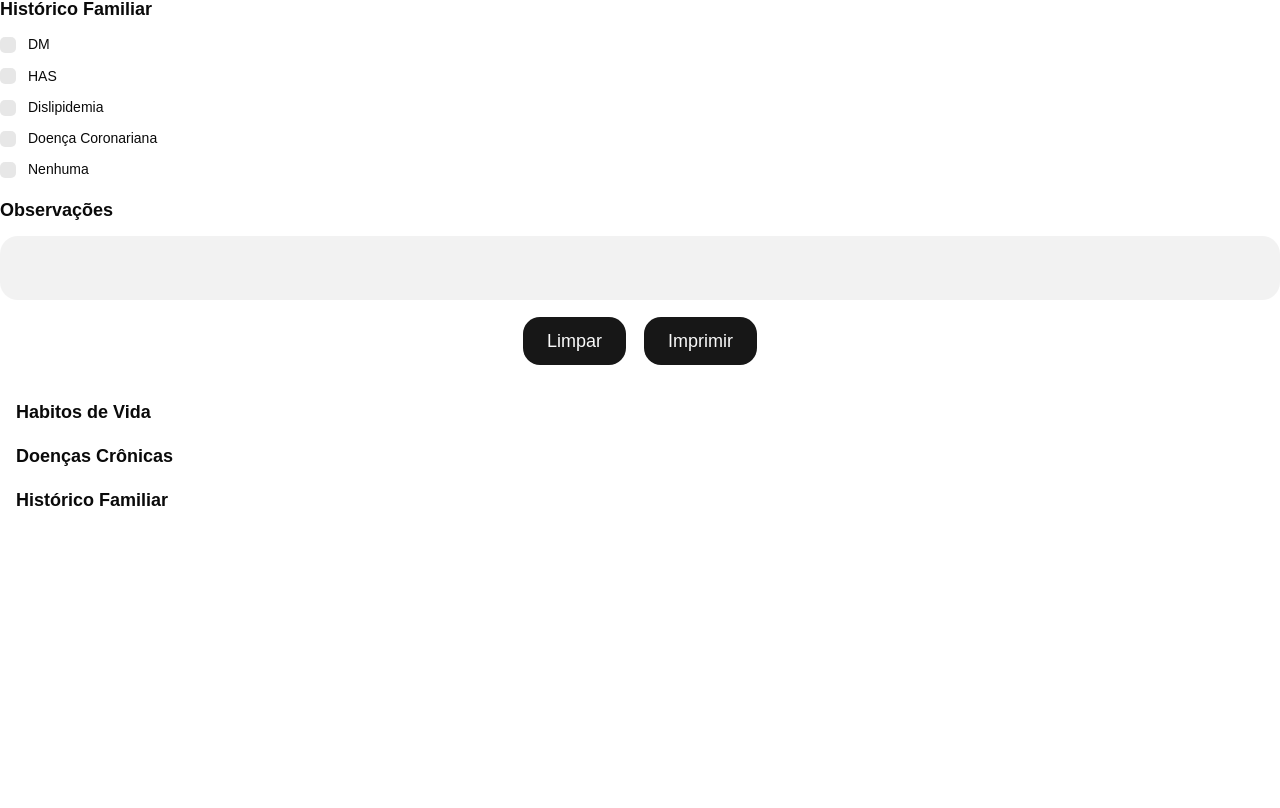
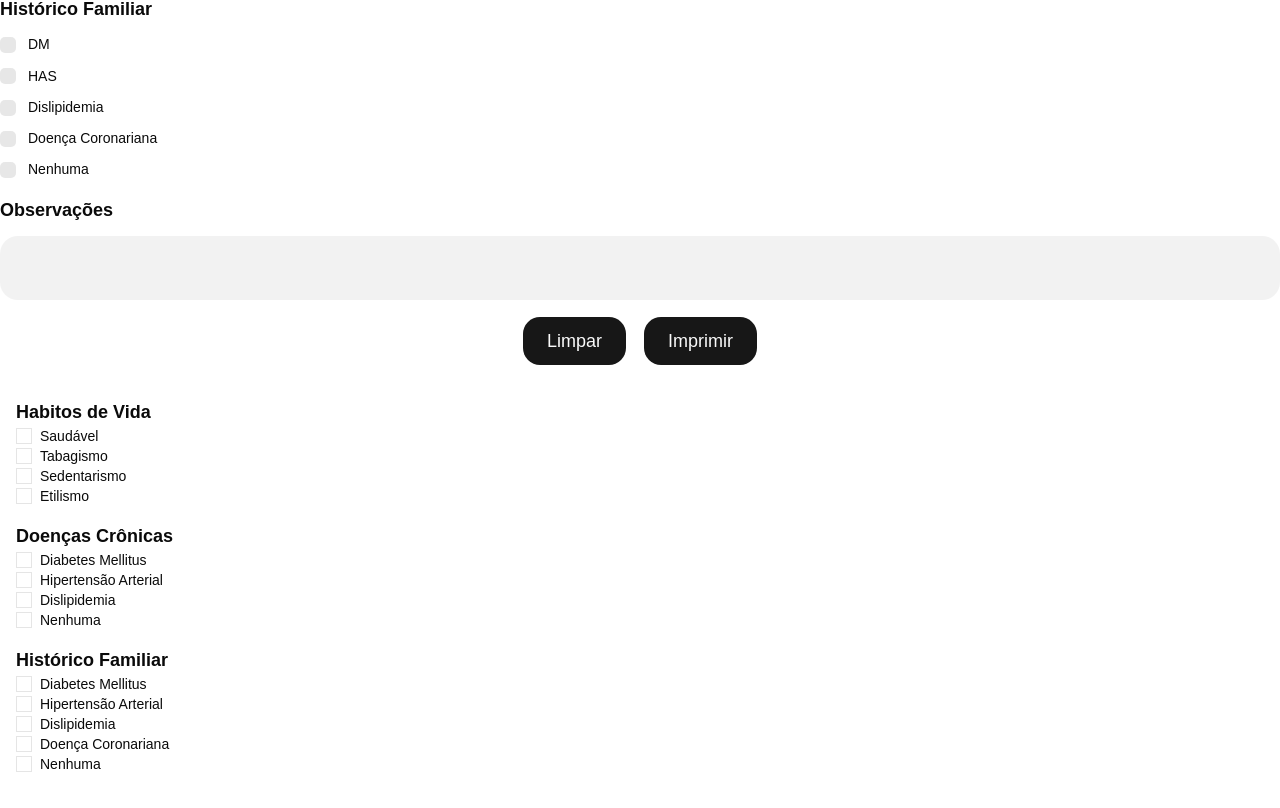
Before and after one commit to nicholasPimenta/clinica-dashboard, a React (Vite) app: page / in a window 1280 px wide. Shown: the part 580-1388 px from the top of the page. Built offline with nearby package versions, Linux system fonts and the light colour scheme.

Commit message:
add printable checkbox indicators

```diff
--- a/src/components/print/PrintPreview.tsx
+++ b/src/components/print/PrintPreview.tsx
@@ -1,35 +1,55 @@
 interface Habitos {
-    habitosSaudaveis: boolean;
-    tabagismo: boolean;
-    sedentarismo: boolean;
-    etilismo: boolean;
+  habitosSaudaveis: boolean
+  tabagismo: boolean
+  sedentarismo: boolean
+  etilismo: boolean
 }
 
 interface HistoricoCronico {
-    dm: boolean;
-    has: boolean;
-    dislipidemia: boolean;
-    nenhuma: boolean;
+  dm: boolean
+  has: boolean
+  dislipidemia: boolean
+  nenhuma: boolean
 }
 
 interface HistoricoFamiliar {
-    dm: boolean;
-    has: boolean;
-    dislipidemia: boolean;
-    coronariana: boolean;
-    nenhuma: boolean;
+  dm: boolean
+  has: boolean
+  dislipidemia: boolean
+  coronariana: boolean
+  nenhuma: boolean
+}
+
+interface PrintOptionProps {
+  label: string
+  checked: boolean
 }
 
 interface PrintPreviewProps {
-    obs: string;
-    exameSelecionado: string | null;
-    habitos: Habitos;
-    historicoCronico: HistoricoCronico;
-    historicoFamiliar: HistoricoFamiliar;
+  obs: string
+  exameSelecionado: string | null
+  habitos: Habitos
+  historicoCronico: HistoricoCronico
+  historicoFamiliar: HistoricoFamiliar
 }
 
-const PrintPreview = ({obs, exameSelecionado, habitos, historicoCronico, historicoFamiliar}: PrintPreviewProps) => (
-    <div className="w-[210mm] min-h-[297mm] bg-white p-4">
+const PrintOption = ({ label, checked }: PrintOptionProps) => (
+  <div className="flex items-center gap-2">
+    <span className="flex h-4 w-4 items-center justify-center border text-sm">
+      {checked ? "✓" : ""}
+    </span>
+    <span className="text-sm">{label}</span>
+  </div>
+)
+
+const PrintPreview = ({
+  obs,
+  exameSelecionado,
+  habitos,
+  historicoCronico,
+  historicoFamiliar,
+}: PrintPreviewProps) => (
+  <div className="min-h-[297mm] w-[210mm] bg-white p-4">
     {obs}
     {exameSelecionado && (
       <div className="mt-4">
@@ -40,32 +60,32 @@ const PrintPreview = ({obs, exameSelecionado, habitos, historicoCronico, histori
     {habitos && (
       <div className="mt-4">
         <h2 className="text-lg font-semibold">Habitos de Vida</h2>
-                <p>{habitos.habitosSaudaveis && "Saudável"}</p>
-                <p>{habitos.tabagismo && "Tabagismo"}</p>
-                <p>{habitos.sedentarismo && "Sedentarismo"}</p>
-                <p>{habitos.etilismo && "Etilismo"}</p>
+        <PrintOption label="Saudável" checked={habitos.habitosSaudaveis} />
+        <PrintOption label="Tabagismo" checked={habitos.tabagismo} />
+        <PrintOption label="Sedentarismo" checked={habitos.sedentarismo} />
+        <PrintOption label="Etilismo" checked={habitos.etilismo} />
       </div>
     )}
     {historicoCronico && (
       <div className="mt-4">
         <h2 className="text-lg font-semibold">Doenças Crônicas</h2>
-                <p>{historicoCronico.dm && "Diabetes Mellitus"}</p>
-                <p>{historicoCronico.has && "Hipertensão Arterial"}</p>
-                <p>{historicoCronico.dislipidemia && "Dislipidemia"}</p>
-                <p>{historicoCronico.nenhuma && "Nenhuma"}</p>
+        <PrintOption label="Diabetes Mellitus" checked={historicoCronico.dm} />
+        <PrintOption label="Hipertensão Arterial" checked={historicoCronico.has} />
+        <PrintOption label="Dislipidemia" checked={historicoCronico.dislipidemia} />
+        <PrintOption label="Nenhuma" checked={historicoCronico.nenhuma} />
       </div>
     )}
     {historicoFamiliar && (
       <div className="mt-4">
         <h2 className="text-lg font-semibold">Histórico Familiar</h2>
-                <p>{historicoFamiliar.dm && "Diabetes Mellitus"}</p>
-                <p>{historicoFamiliar.has && "Hipertensão Arterial"}</p>
-                <p>{historicoFamiliar.dislipidemia && "Dislipidemia"}</p>
-                <p>{historicoFamiliar.coronariana && "Doença Coronariana"}</p>
-                <p>{historicoFamiliar.nenhuma && "Nenhuma"}</p>
+        <PrintOption label="Diabetes Mellitus" checked={historicoFamiliar.dm} />
+        <PrintOption label="Hipertensão Arterial" checked={historicoFamiliar.has} />
+        <PrintOption label="Dislipidemia" checked={historicoFamiliar.dislipidemia} />
+        <PrintOption label="Doença Coronariana" checked={historicoFamiliar.coronariana} />
+        <PrintOption label="Nenhuma" checked={historicoFamiliar.nenhuma} />
       </div>
     )}
   </div>
 )
 
-export default PrintPreview;
+export default PrintPreview
```
Lines whose indentation alone changed are shown as unchanged.
